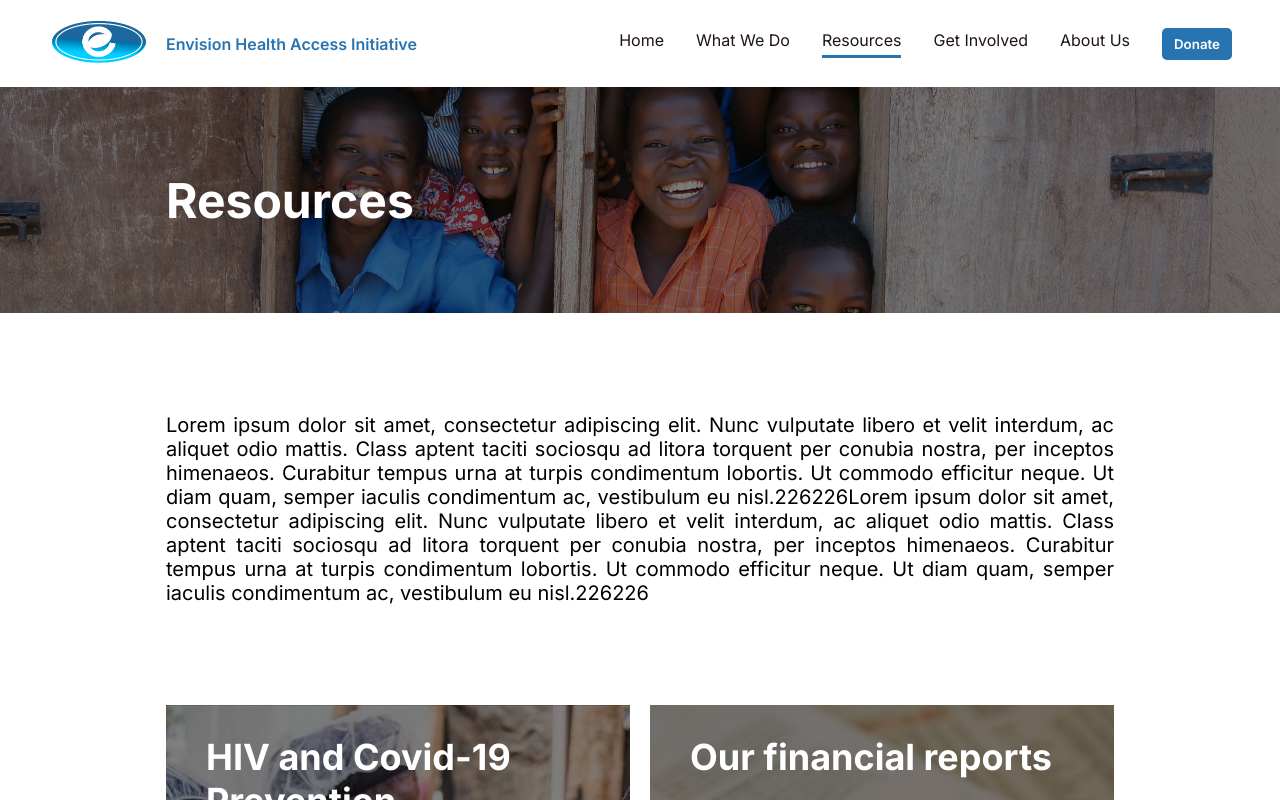
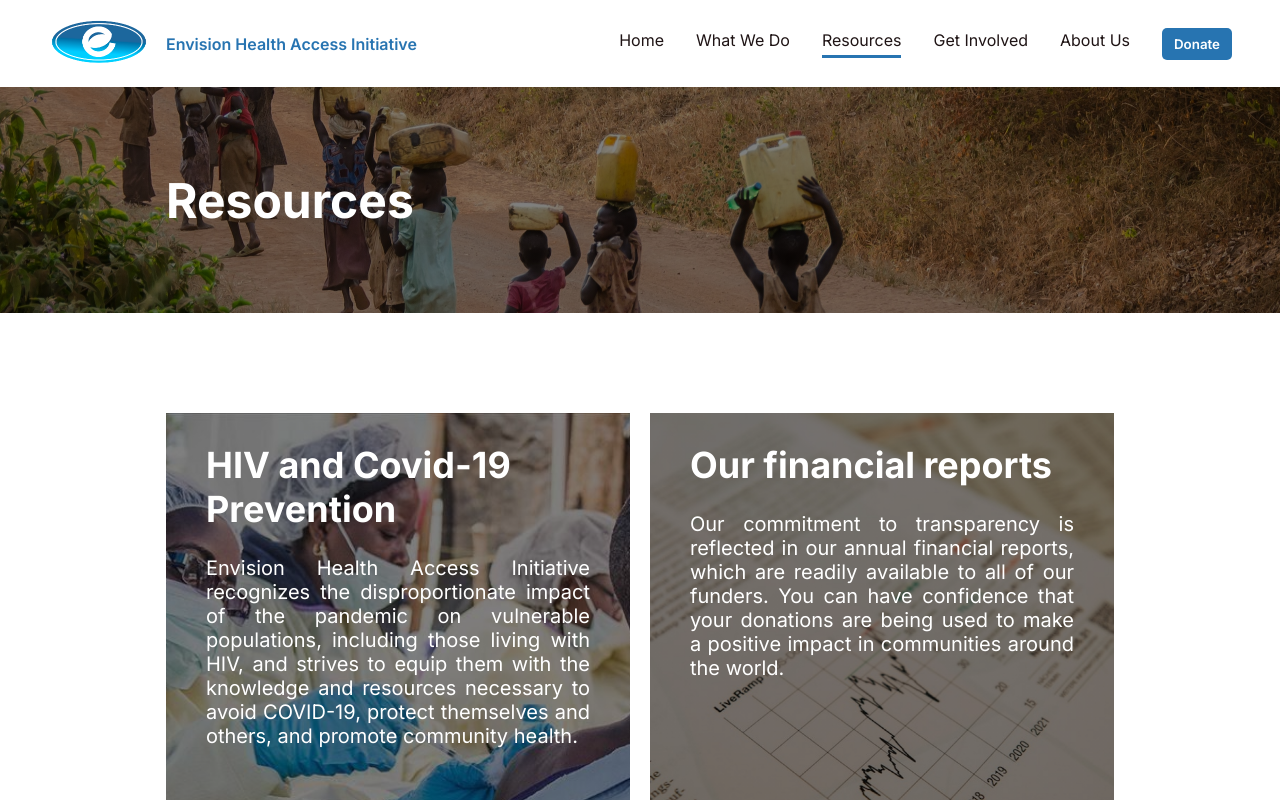
Before and after one commit to jusminpt/react-envision, a React (Create React App) app: page /resources in a window 1280 px wide. Shown: the top 800 px of the page. Built offline with nearby package versions, Linux system fonts and the light colour scheme.

Commit message:
Remove content and update banner resources

```diff
--- a/src/pages/GetInvolved/GetInvolved.jsx
+++ b/src/pages/GetInvolved/GetInvolved.jsx
@@ -1,29 +1,33 @@
 import React from "react";
 import { PageHero } from "../../components";
-import './GetInvolved.scss';
-
 import TopGrid from "../../components/GetInvolvedTopGrid/GetInvolvedTopGrid.jsx";
 import GetInvolvedCard from "../../components/GetInvolvedCard/GetInvolvedCard";
 import GetInvolvedFlexCard from "../../components/GetInvolvedFlexCard/GetInvolvedFlexCard";
-
-import bannerImg from "../../assets/img/banner-resources.png";
+import bannerGetinvolved from "../../assets/img/banner-getinvolved.png";
+import "./GetInvolved.scss";
 
 function GetInvolved() {
   return (
     <div>
-      <PageHero headingText="Get Involved"  img={bannerImg} />
+      <PageHero headingText="Get Involved" img={bannerGetinvolved} />
 
       <div className="page-section">
-
         <h2 className="involved-title">Ways to Support Us</h2>
-        <p className="involved-p">Your contribution will significantly improve the lives of the people in Liberia, Malawi, and Tanzania by providing them access to education, healthcare, and sustainable development initiatives. Additionally, you can also consider volunteering your time and skills to support Envision's initiatives and make a positive difference in the world.</p>
+        <p className="involved-p">
+          Your contribution will significantly improve the lives of the people
+          in Liberia, Malawi, and Tanzania by providing them access to
+          education, healthcare, and sustainable development initiatives.
+          Additionally, you can also consider volunteering your time and skills
+          to support Envision's initiatives and make a positive difference in
+          the world.
+        </p>
 
         <div className="top-grid">
-          < TopGrid />
+          <TopGrid />
         </div>
 
         <div className="middle-card">
-          < GetInvolvedCard
+          <GetInvolvedCard
             textInput="Join us in making a difference in the world by lending your support to our cause."
             textBtn="See Document"
             urlBtn="/"
@@ -31,17 +35,15 @@ function GetInvolved() {
         </div>
 
         <div className="end-card">
-          < GetInvolvedFlexCard
+          <GetInvolvedFlexCard
             textInputOne="More People"
             textInputTwo="More Impact"
-            pInput = "Together, we can create a healthier world with Envision Health Access Initiative."
+            pInput="Together, we can create a healthier world with Envision Health Access Initiative."
             textBtn="Join Us"
             urlBtn="/"
           />
         </div>
-
       </div>
-
     </div>
   );
 }
--- a/src/pages/Resources/Resources.jsx
+++ b/src/pages/Resources/Resources.jsx
@@ -12,20 +12,6 @@ function Resources() {
     <div>
       <PageHero headingText="Resources" img={bannerResources} />
       <div className="page-section">
-        {/* TODO: Wait for updated paragraph */}
-        <p>
-          Lorem ipsum dolor sit amet, consectetur adipiscing elit. Nunc
-          vulputate libero et velit interdum, ac aliquet odio mattis. Class
-          aptent taciti sociosqu ad litora torquent per conubia nostra, per
-          inceptos himenaeos. Curabitur tempus urna at turpis condimentum
-          lobortis. Ut commodo efficitur neque. Ut diam quam, semper iaculis
-          condimentum ac, vestibulum eu nisl.226226Lorem ipsum dolor sit amet,
-          consectetur adipiscing elit. Nunc vulputate libero et velit interdum,
-          ac aliquet odio mattis. Class aptent taciti sociosqu ad litora
-          torquent per conubia nostra, per inceptos himenaeos. Curabitur tempus
-          urna at turpis condimentum lobortis. Ut commodo efficitur neque. Ut
-          diam quam, semper iaculis condimentum ac, vestibulum eu nisl.226226
-        </p>
         <div className="resourcesCard-section">
           {/* TODO: find nested route solution */}
           <ResourceCard resourcesData={resourcesData[0]} img={covidPic} />
--- a/src/pages/Resources/Resources.scss
+++ b/src/pages/Resources/Resources.scss
@@ -1,11 +1,9 @@
 .resourcesCard-section {
   display: flex;
-  margin-top: 100px;
 }
 
 @media screen and (max-width: 960px) {
   .resourcesCard-section {
-    margin-top: 50px;
     flex-direction: column;
   }
 }
```
Also changed, not shown: src/assets/img/banner-getinvolved.png (added), src/assets/img/banner-resources.png. Lines whose indentation alone changed are shown as unchanged.
